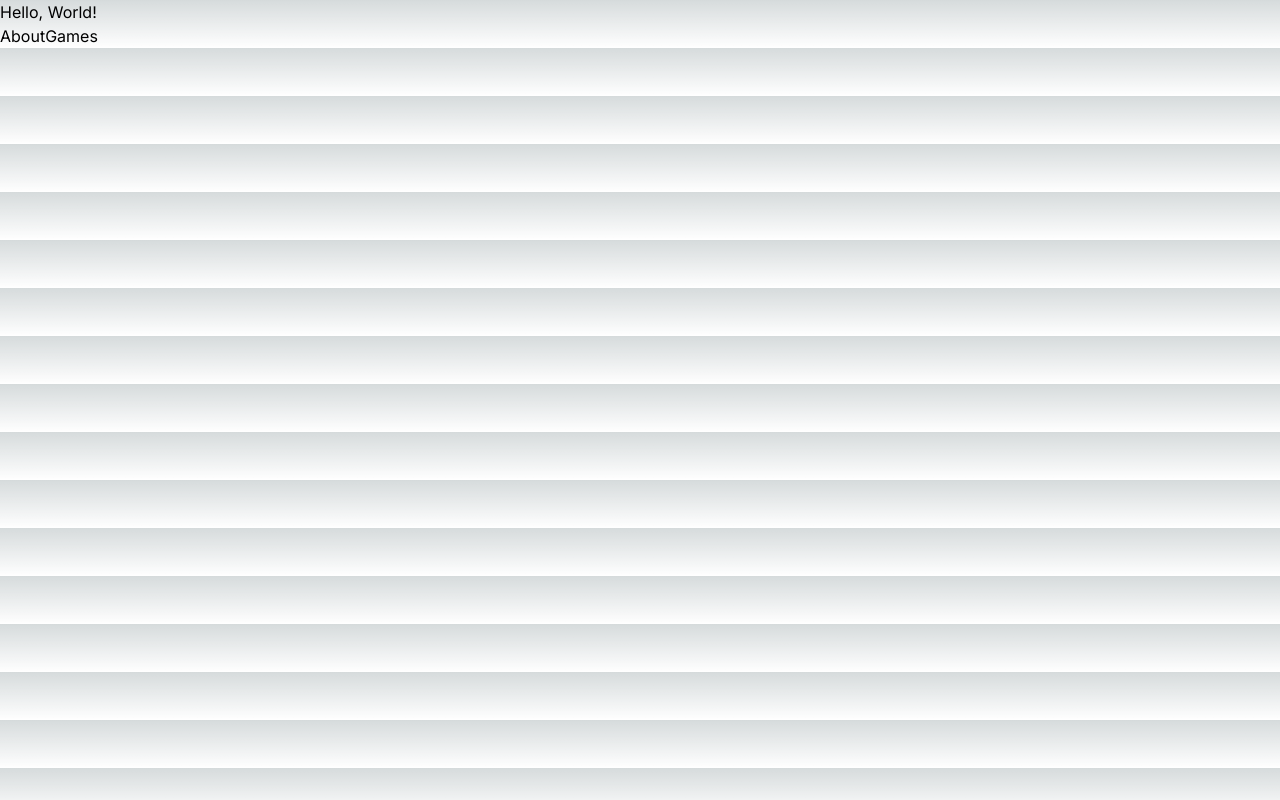
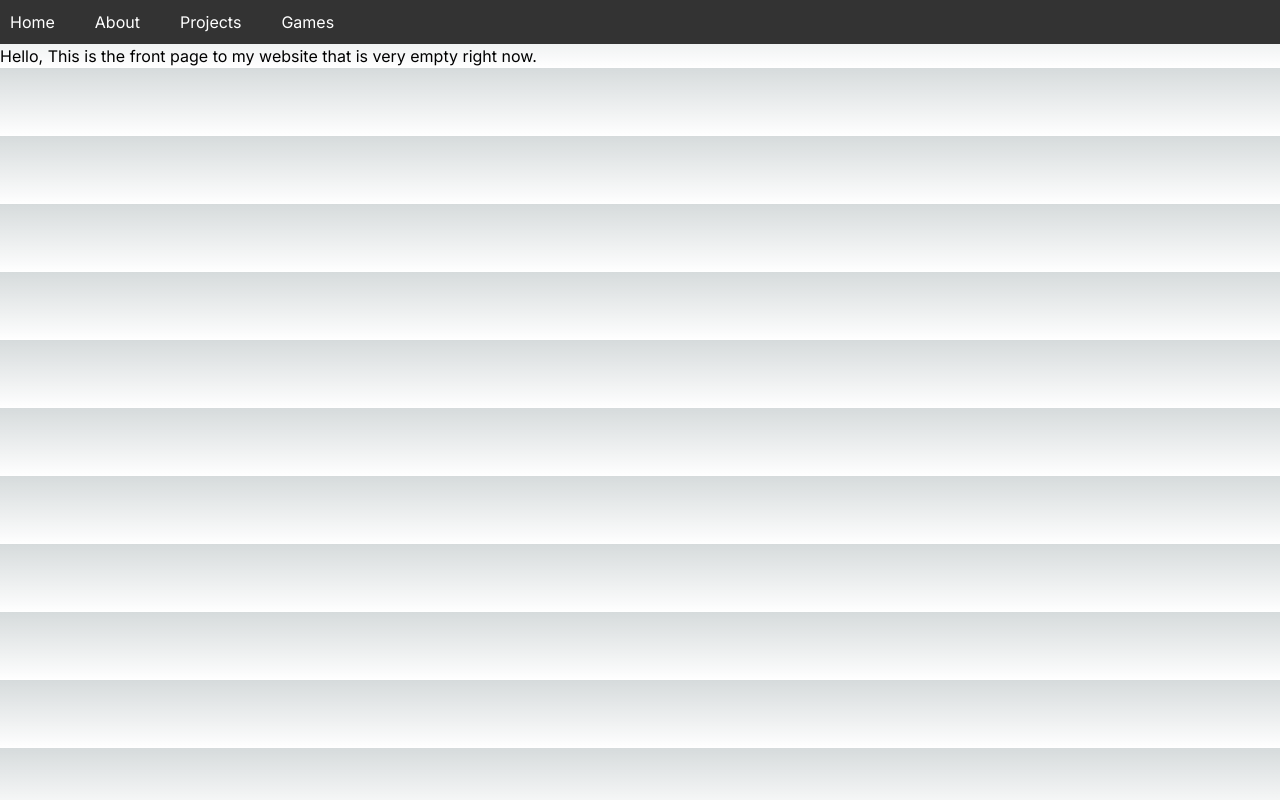
Before and after one commit to kriswind/portfolio, a Next.js app: page / in a window 1280 px wide. Built offline with nearby package versions, Linux system fonts and the light colour scheme.

Commit message:
Added a Navigation Bar and updated placeholder text.

```diff
--- a/app/about/page.tsx
+++ b/app/about/page.tsx
@@ -1,11 +1,10 @@
-import Link from 'next/link'
 import React from 'react'
 
 const AboutPage = () => {
   return (
     <div>
-      <h1>This is a placeholder for my about page</h1>
-      <Link href="/">Home</Link>
+      <h1>About Me</h1>
+      <p>Hi I&apos;m Chris, an aspiring self-taught programmer and computer boffin looking to make the world a better place by empowering people with the knowledge and infrastructure to better our understandings of our technologically advanced world. Lorem Ipsum and so forth.</p>
     </div>
   )
 }
--- /dev/null
+++ b/app/components/NavBar.module.css
@@ -0,0 +1,31 @@
+.navbar {
+    background-color: #333;
+    padding: 10px 0;
+  }
+
+  .navList {
+    list-style: none;
+    padding: 0;
+    margin: 0;
+    display: flex;
+  }
+
+  .navItem {
+    margin-right: 20px;
+  }
+
+  .navItem:last-child {
+    margin-right: 0;
+  }
+
+  .navItem a {
+    color: #fff;
+    text-decoration: none;
+    padding: 5px 10px;
+    border-radius: 5px;
+    transition: background-color 0.3s ease;
+  }
+
+  .navItem a:hover {
+    background-color: #555;
+  }
--- /dev/null
+++ b/app/components/NavBar.tsx
@@ -0,0 +1,26 @@
+import Link from 'next/link'
+import React from 'react'
+import styles from './NavBar.module.css';
+
+const NavBar = () => {
+  return (
+    <nav className={styles.navbar}>
+      <ul className={styles.navList}>
+        <li className={styles.navItem}>
+          <Link href={'/'}>Home</Link>
+        </li>
+        <li className={styles.navItem}>
+          <Link href={'/about'}>About</Link>
+        </li>
+        <li className={styles.navItem}>
+          <Link href={'/projects'}>Projects</Link>
+        </li>
+        <li className={styles.navItem}>
+          <Link href={'/games'}>Games</Link>
+        </li>
+      </ul>
+    </nav>
+  )
+}
+
+export default NavBar
--- a/app/games/page.tsx
+++ b/app/games/page.tsx
@@ -2,7 +2,7 @@ import React from 'react'
 
 const GamesPage = () => {
   return (
-    <div>this is where i put my example games</div>
+    <div>Placeholder for my games directory, inspired by <a href="https://neal.fun" >neal.fun</a></div>
   )
 }
 
--- a/app/globals.css
+++ b/app/globals.css
@@ -26,6 +26,9 @@ body {
     rgb(var(--background-start-rgb));
 }
 
+a {
+  text-decoration: underline;
+}
 @layer utilities {
   .text-balance {
     text-wrap: balance;
--- a/app/layout.tsx
+++ b/app/layout.tsx
@@ -1,6 +1,7 @@
 import type { Metadata } from "next";
 import { Inter } from "next/font/google";
 import "./globals.css";
+import NavBar from "./components/NavBar";
 
 const inter = Inter({ subsets: ["latin"] });
 
@@ -16,7 +17,10 @@ export default function RootLayout({
 }>) {
   return (
     <html lang="en">
-      <body className={inter.className}>{children}</body>
+      <body className={inter.className}>
+        <NavBar />
+        {children}
+      </body>
     </html>
   );
 }
--- a/app/page.tsx
+++ b/app/page.tsx
@@ -1,11 +1,7 @@
-import Link from "next/link";
-
 export default function Home() {
   return (
     <main>
-      <h1>Hello, World!</h1>
-      <Link href="/about">About</Link>
-      <Link href="/games">Games</Link>
+      <h1>Hello, This is the front page to my website that is very empty right now.</h1>
     </main>
 
   );
--- /dev/null
+++ b/app/projects/page.tsx
@@ -0,0 +1,9 @@
+import React from 'react'
+
+const projects = () => {
+  return (
+    <div>Placeholder for my projects</div>
+  )
+}
+
+export default projects
```
